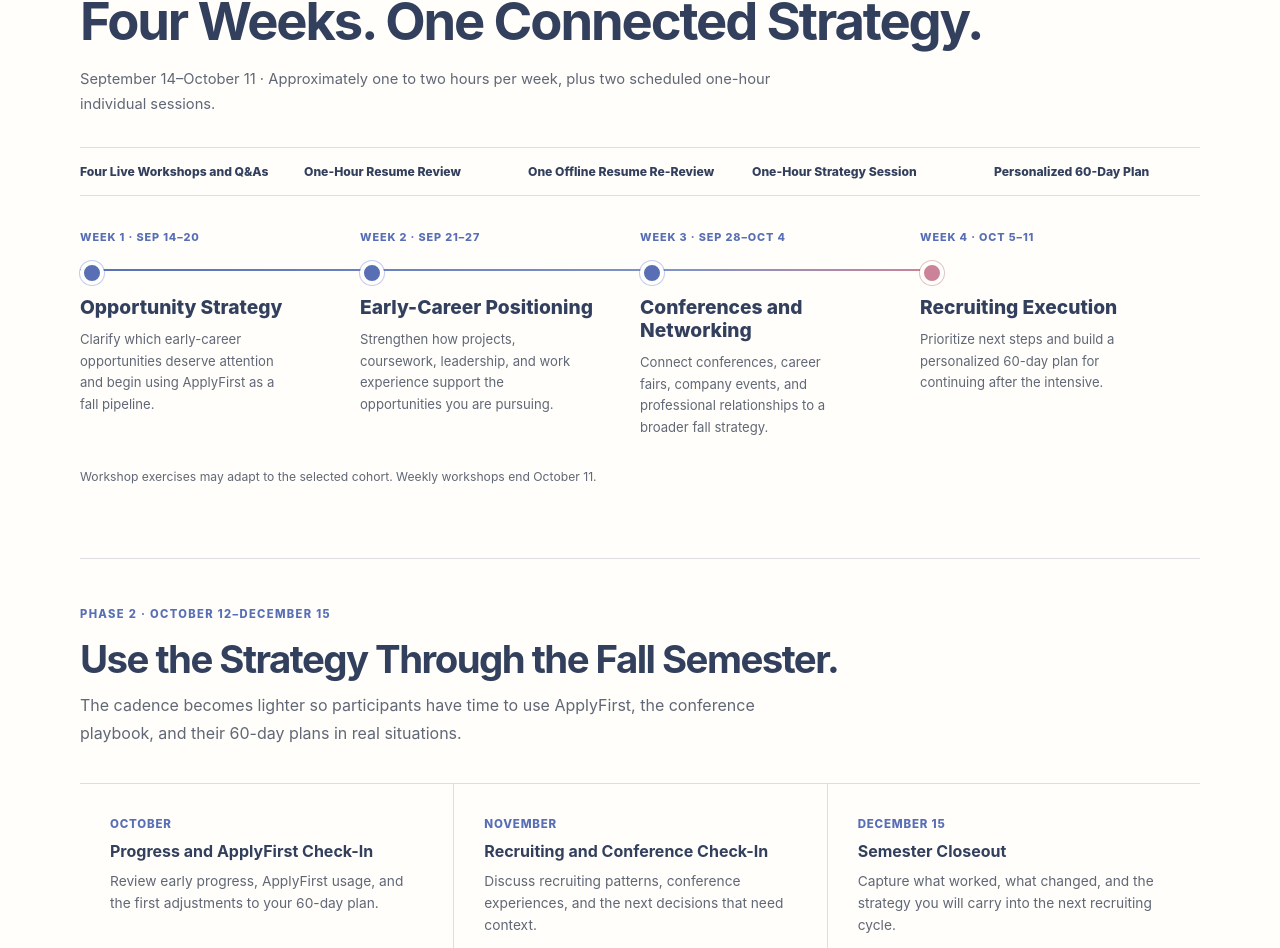
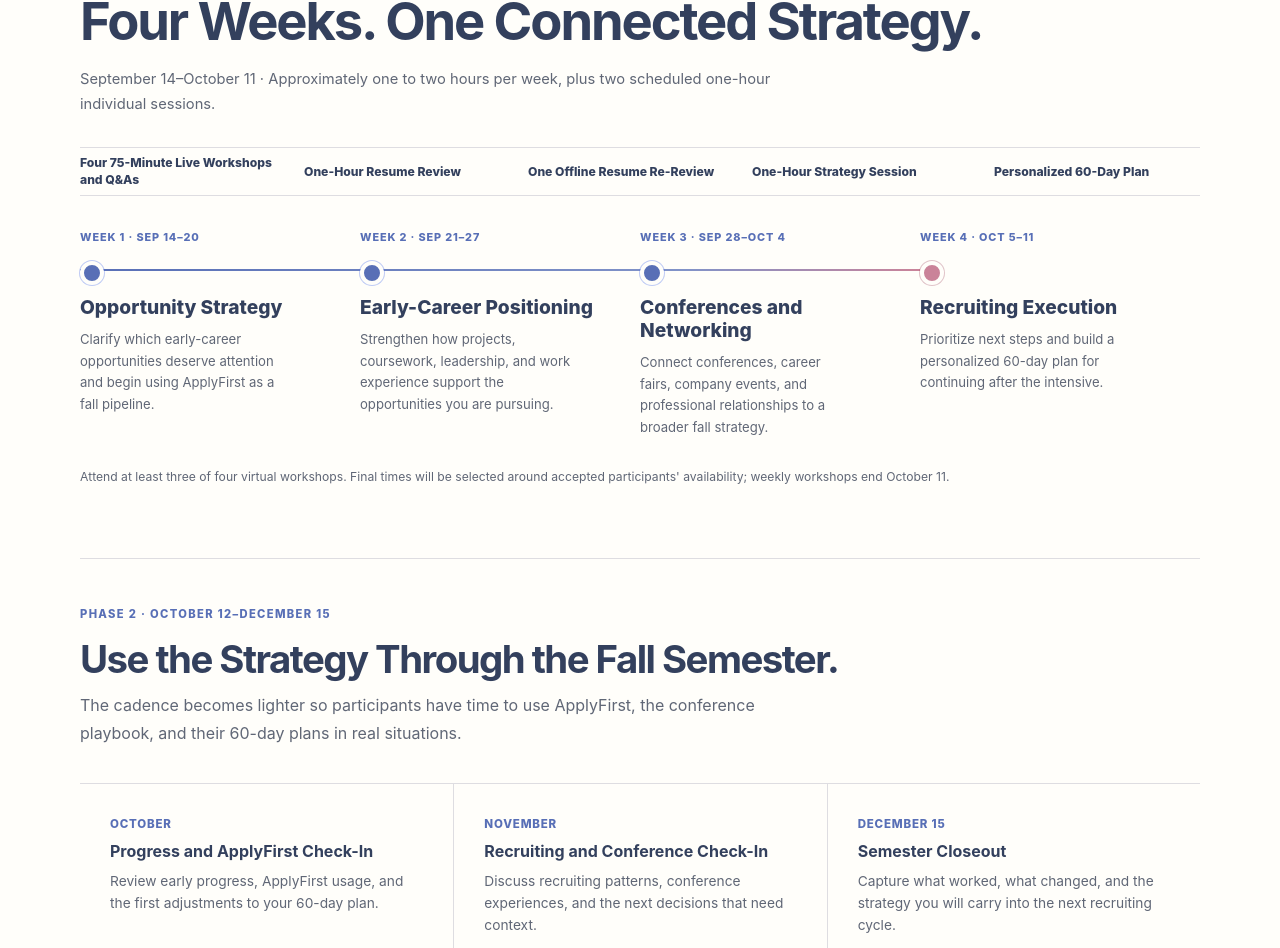
Before and after one commit to kelly0921/recruiting-season-accelerator-application, a React (Vite) app: page / in a window 1280 px wide. Shown: the part 1949-2897 px from the top of the page. Built offline with nearby package versions, Linux system fonts and the light colour scheme.

Commit message:
Clarify workshop commitment

```diff
--- a/src/LandingPage.jsx
+++ b/src/LandingPage.jsx
@@ -263,7 +263,7 @@ export function LandingPage() {
                 </p>
               </div>
               <ul className="intensive-deliverables" aria-label="Intensive mentorship deliverables">
-                <li>Four Live Workshops and Q&amp;As</li>
+                <li>Four 75-Minute Live Workshops and Q&amp;As</li>
                 <li>One-Hour Resume Review</li>
                 <li>One Offline Resume Re-Review</li>
                 <li>One-Hour Strategy Session</li>
@@ -278,7 +278,7 @@ export function LandingPage() {
                   </li>
                 ))}
               </ol>
-              <small>Workshop exercises may adapt to the selected cohort. Weekly workshops end October 11.</small>
+              <small>Attend at least three of four virtual workshops. Final times will be selected around accepted participants&apos; availability; weekly workshops end October 11.</small>
             </div>
 
             <div className="semester-continuation" aria-labelledby="continuation-title">
```
Also changed, not shown: 1 other file (tests, documents, lock files or other folders).
